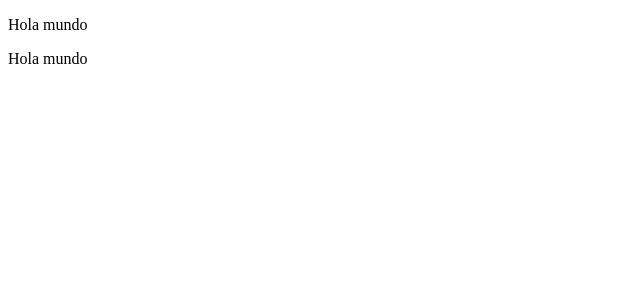
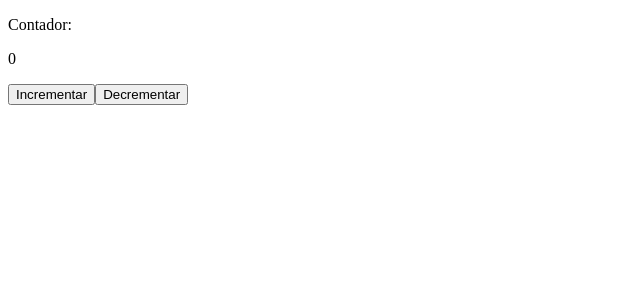
Before and after one commit to Sisselio/Vue-Nuxt-Exercises, a Nuxt app in the folder vue-nuxt-exercises/: page / in a window 1280 px wide. Shown: the top 300 px of the page, without its empty margins (0-640 px from the left). Built offline with nearby package versions, Linux system fonts and the light colour scheme.

Commit message:
feat(exercises): finixhed exercise 4

```diff
--- a/vue-nuxt-exercises/app/app.vue
+++ b/vue-nuxt-exercises/app/app.vue
@@ -1,11 +1,10 @@
 <script setup lang="ts">
+import TheCounter from "./components/TheCounter.vue";
 import TheTitle from "./components/TheTitle.vue";
 </script>
 
 <template>
   <div>
-    <TheTitle greeting="Hola mundo">
-      <p>Hola mundo</p>
-    </TheTitle>
+    <TheCounter></TheCounter>
   </div>
 </template>
--- /dev/null
+++ b/vue-nuxt-exercises/app/components/DecrementButton.vue
@@ -0,0 +1,7 @@
+<template>
+  <button @click="emit('decrement')">Decrementar</button>
+</template>
+
+<script setup>
+const emit = defineEmits(["decrement"]);
+</script>
--- /dev/null
+++ b/vue-nuxt-exercises/app/components/IncrementButton.vue
@@ -0,0 +1,7 @@
+<template>
+  <button @click="emit('increment')">Incrementar</button>
+</template>
+
+<script setup>
+const emit = defineEmits(["increment"]);
+</script>
--- /dev/null
+++ b/vue-nuxt-exercises/app/components/TheCounter.vue
@@ -0,0 +1,13 @@
+<template>
+  <TheTitle>Contador:</TheTitle>
+  <p>{{ counter }}</p>
+
+  <IncrementButton @increment="counter++" />
+  <DecrementButton @decrement="counter--" />
+</template>
+
+<script setup>
+import { ref } from "vue";
+
+const counter = ref(0);
+</script>
```
